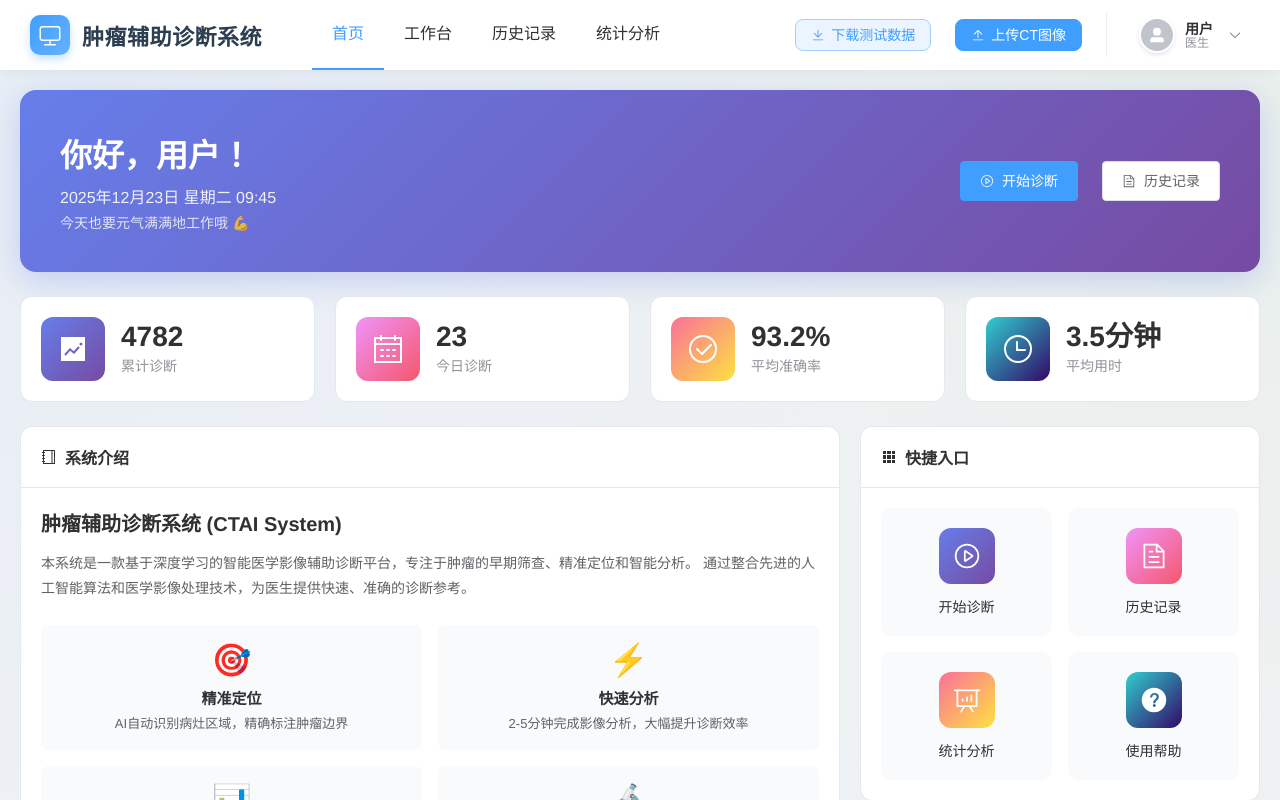
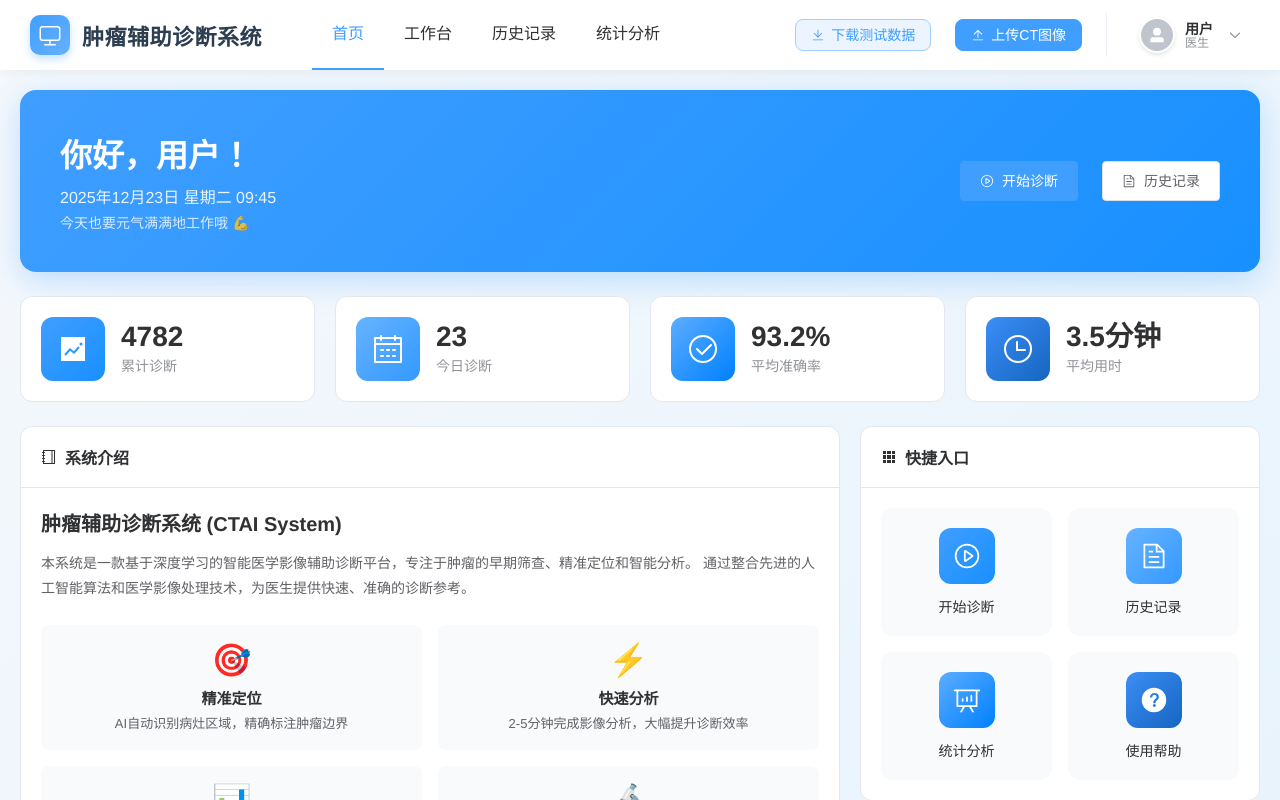
Before and after one commit to Dingzhenpearl5/ADS, a Vue app in the folder CTAI_web/: page /home in a window 1280 px wide. Shown: the top 800 px of the page. Built offline with nearby package versions, Linux system fonts and the light colour scheme; no server answers; sample sign-in values are in the browser's storage.

Commit message:
feat: 更新样式，调整背景颜色和渐变效果以提升视觉体验

```diff
--- a/CTAI_web/src/layouts/AppLayout.vue
+++ b/CTAI_web/src/layouts/AppLayout.vue
@@ -54,10 +54,10 @@ const handleUploadFile = (file) => {
   min-height: 100vh;
   display: flex;
   flex-direction: column;
-  background-color: #f0f2f5;
+  background-color: #f5f8fc;
   background-image:
-    radial-gradient(at 0% 0%, rgba(64, 158, 255, 0.05) 0px, transparent 50%),
-    radial-gradient(at 100% 0%, rgba(103, 194, 58, 0.05) 0px, transparent 50%);
+    radial-gradient(at 0% 0%, rgba(64, 158, 255, 0.08) 0px, transparent 50%),
+    radial-gradient(at 100% 0%, rgba(24, 144, 255, 0.06) 0px, transparent 50%);
 }
 
 .main-content {
--- a/CTAI_web/src/modules/dashboard/views/HomePage.vue
+++ b/CTAI_web/src/modules/dashboard/views/HomePage.vue
@@ -23,7 +23,7 @@
     <div class="stats-grid">
       <el-card class="stat-card" shadow="hover">
         <div class="stat-content">
-          <div class="stat-icon" style="background: linear-gradient(135deg, #667eea 0%, #764ba2 100%)">
+          <div class="stat-icon" style="background: linear-gradient(135deg, #409eff 0%, #1890ff 100%)">
             <el-icon :size="32"><TrendCharts /></el-icon>
           </div>
           <div class="stat-info">
@@ -35,7 +35,7 @@
 
       <el-card class="stat-card" shadow="hover">
         <div class="stat-content">
-          <div class="stat-icon" style="background: linear-gradient(135deg, #f093fb 0%, #f5576c 100%)">
+          <div class="stat-icon" style="background: linear-gradient(135deg, #66b3ff 0%, #3399ff 100%)">
             <el-icon :size="32"><Calendar /></el-icon>
           </div>
           <div class="stat-info">
@@ -47,7 +47,7 @@
 
       <el-card class="stat-card" shadow="hover">
         <div class="stat-content">
-          <div class="stat-icon" style="background: linear-gradient(135deg, #fa709a 0%, #fee140 100%)">
+          <div class="stat-icon" style="background: linear-gradient(135deg, #5cadff 0%, #0080ff 100%)">
             <el-icon :size="32"><CircleCheck /></el-icon>
           </div>
           <div class="stat-info">
@@ -59,7 +59,7 @@
 
       <el-card class="stat-card" shadow="hover">
         <div class="stat-content">
-          <div class="stat-icon" style="background: linear-gradient(135deg, #30cfd0 0%, #330867 100%)">
+          <div class="stat-icon" style="background: linear-gradient(135deg, #3d8ef7 0%, #1565c0 100%)">
             <el-icon :size="32"><Clock /></el-icon>
           </div>
           <div class="stat-info">
@@ -207,28 +207,28 @@
 
           <div class="shortcuts-grid">
             <div class="shortcut-item" @click="goToWorkspace">
-              <div class="shortcut-icon" style="background: linear-gradient(135deg, #667eea 0%, #764ba2 100%)">
+              <div class="shortcut-icon" style="background: linear-gradient(135deg, #409eff 0%, #1890ff 100%)">
                 <el-icon :size="28"><VideoPlay /></el-icon>
               </div>
               <span>开始诊断</span>
             </div>
 
             <div class="shortcut-item" @click="goToHistory">
-              <div class="shortcut-icon" style="background: linear-gradient(135deg, #f093fb 0%, #f5576c 100%)">
+              <div class="shortcut-icon" style="background: linear-gradient(135deg, #66b3ff 0%, #3399ff 100%)">
                 <el-icon :size="28"><Document /></el-icon>
               </div>
               <span>历史记录</span>
             </div>
 
             <div class="shortcut-item" @click="goToStatistics">
-              <div class="shortcut-icon" style="background: linear-gradient(135deg, #fa709a 0%, #fee140 100%)">
+              <div class="shortcut-icon" style="background: linear-gradient(135deg, #5cadff 0%, #0080ff 100%)">
                 <el-icon :size="28"><DataAnalysis /></el-icon>
               </div>
               <span>统计分析</span>
             </div>
 
             <div class="shortcut-item" @click="openHelp">
-              <div class="shortcut-icon" style="background: linear-gradient(135deg, #30cfd0 0%, #330867 100%)">
+              <div class="shortcut-icon" style="background: linear-gradient(135deg, #3d8ef7 0%, #1565c0 100%)">
                 <el-icon :size="28"><QuestionFilled /></el-icon>
               </div>
               <span>使用帮助</span>
@@ -369,16 +369,17 @@ onMounted(() => {
 .home-page {
   padding: 20px;
   min-height: calc(100vh - 70px);
+  background: linear-gradient(135deg, #f5f8fc 0%, #e3f2fd 100%);
 }
 
 /* 欢迎横幅 */
 .welcome-banner {
-  background: linear-gradient(135deg, #667eea 0%, #764ba2 100%);
+  background: linear-gradient(135deg, #409eff 0%, #1890ff 100%);
   border-radius: 16px;
   padding: 40px;
   margin-bottom: 24px;
   color: #fff;
-  box-shadow: 0 8px 32px rgba(102, 126, 234, 0.3);
+  box-shadow: 0 8px 32px rgba(64, 158, 255, 0.3);
 }
 
 .banner-content {
@@ -556,7 +557,7 @@ onMounted(() => {
   width: 40px;
   height: 40px;
   border-radius: 50%;
-  background: linear-gradient(135deg, #667eea 0%, #764ba2 100%);
+  background: linear-gradient(135deg, #409eff 0%, #1890ff 100%);
   color: #fff;
   display: flex;
   align-items: center;
--- a/CTAI_web/src/modules/imaging/views/WorkspaceHome.vue
+++ b/CTAI_web/src/modules/imaging/views/WorkspaceHome.vue
@@ -100,7 +100,7 @@ const bodyParts = ref([
     name: '直肠',
     description: '直肠癌症智能检测与分析',
     icon: Medal,
-    color: 'linear-gradient(135deg, #667eea 0%, #764ba2 100%)',
+    color: 'linear-gradient(135deg, #409eff 0%, #1890ff 100%)',
     available: true,
     caseCount: 1247,
     accuracy: 94.5,
@@ -112,7 +112,7 @@ const bodyParts = ref([
     name: '肺部',
     description: '肺部结节检测与良恶性判断',
     icon: FirstAidKit,
-    color: 'linear-gradient(135deg, #f093fb 0%, #f5576c 100%)',
+    color: 'linear-gradient(135deg, #66b3ff 0%, #3399ff 100%)',
     available: false,
     caseCount: 856,
     accuracy: 92.3,
@@ -124,7 +124,7 @@ const bodyParts = ref([
     name: '肝脏',
     description: '肝脏肿瘤检测与分级诊断',
     icon: Orange,
-    color: 'linear-gradient(135deg, #fa709a 0%, #fee140 100%)',
+    color: 'linear-gradient(135deg, #5cadff 0%, #0080ff 100%)',
     available: false,
     caseCount: 624,
     accuracy: 91.8,
@@ -136,7 +136,7 @@ const bodyParts = ref([
     name: '脑部',
     description: '脑部肿瘤检测与区域定位',
     icon: Apple,
-    color: 'linear-gradient(135deg, #30cfd0 0%, #330867 100%)',
+    color: 'linear-gradient(135deg, #3d8ef7 0%, #1565c0 100%)',
     available: false,
     caseCount: 432,
     accuracy: 93.2,
@@ -148,7 +148,7 @@ const bodyParts = ref([
     name: '乳腺',
     description: '乳腺癌症筛查与风险评估',
     icon: Coffee,
-    color: 'linear-gradient(135deg, #a8edea 0%, #fed6e3 100%)',
+    color: 'linear-gradient(135deg, #7db3e8 0%, #4a90e2 100%)',
     available: false,
     caseCount: 1089,
     accuracy: 95.1,
@@ -160,7 +160,7 @@ const bodyParts = ref([
     name: '胃部',
     description: '胃部肿瘤检测与病变分析',
     icon: IceCream,
-    color: 'linear-gradient(135deg, #ff9a9e 0%, #fecfef 100%)',
+    color: 'linear-gradient(135deg, #91c5e8 0%, #5ea3d6 100%)',
     available: false,
     caseCount: 534,
     accuracy: 90.7,
@@ -192,7 +192,7 @@ const handlePartClick = (part) => {
 .workspace-home {
   padding: 20px;
   min-height: calc(100vh - 70px);
-  background: linear-gradient(135deg, #f5f7fa 0%, #c3cfe2 100%);
+  background: linear-gradient(135deg, #f5f8fc 0%, #e3f2fd 100%);
 }
 
 /* 欢迎区域 */
@@ -210,7 +210,7 @@ const handlePartClick = (part) => {
   font-weight: 700;
   color: #303133;
   margin: 0 0 12px 0;
-  background: linear-gradient(135deg, #667eea 0%, #764ba2 100%);
+  background: linear-gradient(135deg, #409eff 0%, #1890ff 100%);
   -webkit-background-clip: text;
   -webkit-text-fill-color: transparent;
   background-clip: text;
```
